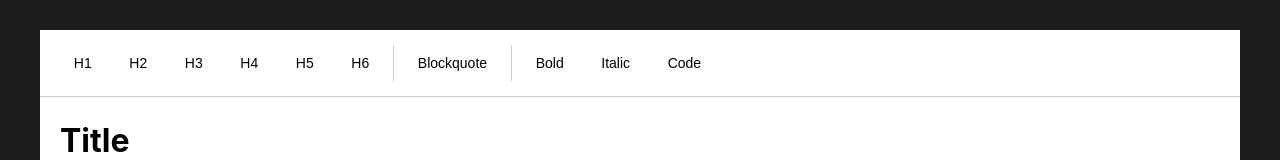
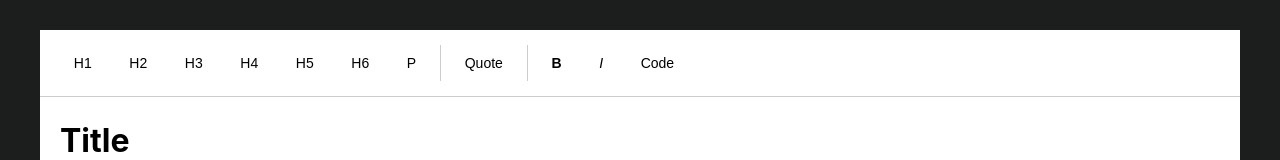
Before and after one commit to Richard-08/text-editor, a React (Create React App) app: page / in a window 1280 px wide. Shown: the top 160 px of the page. Built offline with nearby package versions, Linux system fonts and the light colour scheme.

Commit message:
feat: added formatting of block elements

```diff
--- a/src/components/controls/Button.css
+++ b/src/components/controls/Button.css
@@ -17,3 +17,26 @@
   font-weight: bold;
   background-color: rgba(255, 127, 80, 0.15);
 }
+
+[data-tooltip] {
+  position: relative;
+}
+
+[data-tooltip]::after {
+  content: attr(data-tooltip);
+  position: absolute;
+  bottom: -100%;
+  right: 50%;
+  transform: translateX(50%);
+  visibility: hidden;
+  transition-delay: 0.2s;
+  background-color: rgba(0, 0, 0, 0.5);
+  color: #fff;
+  padding: 5px;
+  border-radius: 3px;
+  white-space: nowrap;
+}
+
+[data-tooltip]:hover::after {
+  visibility: visible;
+}
--- a/src/components/controls/Button.js
+++ b/src/components/controls/Button.js
@@ -4,6 +4,7 @@ export default function Button({ data, handleClick }) {
   return (
     <button
       className={`btn ${data.active && "active"}`}
+      style={data.styles}
       data-tooltip={data.tooltip}
       onClick={(e) => handleClick(e, data)}
     >
--- a/src/components/controls/constants.js
+++ b/src/components/controls/constants.js
@@ -3,42 +3,49 @@ export const TOOLBAR = [
     tag: "h1",
     type: "block",
     name: "H1",
-    tooltip: "",
+    tooltip: "Heading 1",
     role: "button",
   },
   {
     tag: "h2",
     type: "block",
     name: "H2",
-    tooltip: "",
+    tooltip: "Heading 2",
     role: "button",
   },
   {
     tag: "h3",
     type: "block",
     name: "H3",
-    tooltip: "",
+    tooltip: "Heading 3",
     role: "button",
   },
   {
     tag: "h4",
     type: "block",
     name: "H4",
-    tooltip: "",
+    tooltip: "Heading 4",
     role: "button",
   },
   {
     tag: "h5",
     type: "block",
     name: "H5",
-    tooltip: "",
+    tooltip: "Heading 5",
     role: "button",
   },
   {
     tag: "h6",
     type: "block",
     name: "H6",
-    tooltip: "",
+    tooltip: "Heading 6",
+    role: "button",
+  },
+  {
+    tag: "p",
+    type: "block",
+    name: "P",
+    tooltip: "Paragraph",
     role: "button",
   },
   {
@@ -47,8 +54,8 @@ export const TOOLBAR = [
   {
     tag: "blockquote",
     type: "block",
-    name: "Blockquote",
-    tooltip: "",
+    name: "Quote",
+    tooltip: "Quote",
     role: "button",
   },
   {
@@ -57,22 +64,28 @@ export const TOOLBAR = [
   {
     tag: "strong",
     type: "inline",
-    name: "Bold",
-    tooltip: "",
+    name: "B",
+    tooltip: "Bold",
     role: "button",
+    styles: {
+      fontWeight: "bold",
+    },
   },
   {
     tag: "em",
     type: "inline",
-    name: "Italic",
-    tooltip: "",
+    name: "I",
+    tooltip: "Italic",
     role: "button",
+    styles: {
+      fontStyle: "italic",
+    },
   },
   {
     tag: "code",
     type: "inline",
     name: "Code",
-    tooltip: "",
+    tooltip: "Code",
     role: "button",
   },
 ];
--- a/src/components/handlers/commands/keyCommandBackspace.js
+++ b/src/components/handlers/commands/keyCommandBackspace.js
@@ -66,7 +66,10 @@ function removeCharacter(editor) {
   });
 
   const data = [...editor.state.blocks];
-  data[startBlockIdx].content = content;
+  data[startBlockIdx] = {
+    ...data[startBlockIdx],
+    content: content,
+  };
 
   editor.setState({ blocks: data }, () => {
     const cursorPosition = editor.state.selection.start - 1;
@@ -97,7 +100,10 @@ function removeBlockContent(editor) {
   });
 
   const data = [...editor.state.blocks];
-  data[startBlockIdx].content = content;
+  data[startBlockIdx] = {
+    ...data[startBlockIdx],
+    content: content,
+  };
 
   editor.setState({ blocks: data }, () => {
     const { start, end } = editor.state.selection;
@@ -120,9 +126,7 @@ function removeMultipleBlocksContent(editor) {
     (state) => {
       const block = {
         ...state.blocks[startBlockIdx],
-        content:
-          (startContent.text ? startContent.html : "") +
-          endContent.html,
+        content: (startContent.text ? startContent.html : "") + endContent.html,
       };
 
       return {
--- a/src/components/handlers/editOnBeforeInput.js
+++ b/src/components/handlers/editOnBeforeInput.js
@@ -21,7 +21,10 @@ function editOnSingleLineSelection(editor, char) {
   const content = prev.html + htmlEntities(char) + next.html;
 
   const data = [...editor.state.blocks];
-  data[startBlockIdx].content = content;
+  data[startBlockIdx] = {
+    ...data[startBlockIdx],
+    content: content,
+  };
 
   editor.setState({ blocks: data }, () => {
     const cursorPosition = editor.state.selection.start + char.length;
--- a/src/components/handlers/formatting/toggleBlockNode.js
+++ b/src/components/handlers/formatting/toggleBlockNode.js
@@ -1,37 +1,36 @@
 import Selection from "../../utils/Selection";
 
-export default function toggleBlockNode(editor, data) {
-  if (editor.singleLineSelection()) {
-    formatOnSingleLineSelection(editor, data);
-  } else {
-    formatOnMultiLineSelection(editor, data);
-  }
-}
-
-function formatOnSingleLineSelection(editor, value) {
-  const { startBlockIdx } = editor.state.selection;
+export default function toggleBlockNode(editor, value) {
+  const { startBlockIdx, endBlockIdx } = editor.state.selection;
 
   editor.setState(
     (state) => {
-      const data = [...state.blocks];
-      const block = { ...data[startBlockIdx] };
-
-      data[startBlockIdx] = {
-        ...block,
-        tag: block.tag === value.tag ? "p" : value.tag,
-      };
+      const data = state.blocks
+        .slice(startBlockIdx, endBlockIdx + 1)
+        .map((block) => {
+          return {
+            ...block,
+            tag: editor.singleLineSelection()
+              ? block.tag === value.tag
+                ? "p"
+                : value.tag
+              : value.tag,
+          };
+        });
 
       return {
-        blocks: data,
+        blocks: [
+          ...state.blocks.slice(0, startBlockIdx),
+          ...data,
+          ...state.blocks.slice(endBlockIdx + 1),
+        ],
       };
     },
     () => {
       Selection.restoreSelection(
-        editor.editorRef.current.childNodes[startBlockIdx],
+        editor.editorRef.current.childNodes[endBlockIdx],
         editor.state.selection
       );
     }
   );
 }
-
-function formatOnMultiLineSelection(editor, value) {}
```
